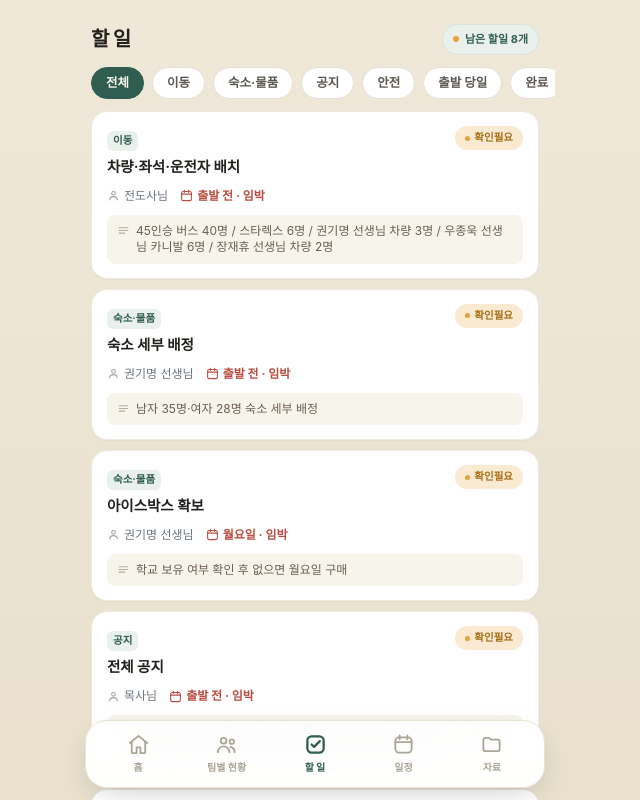
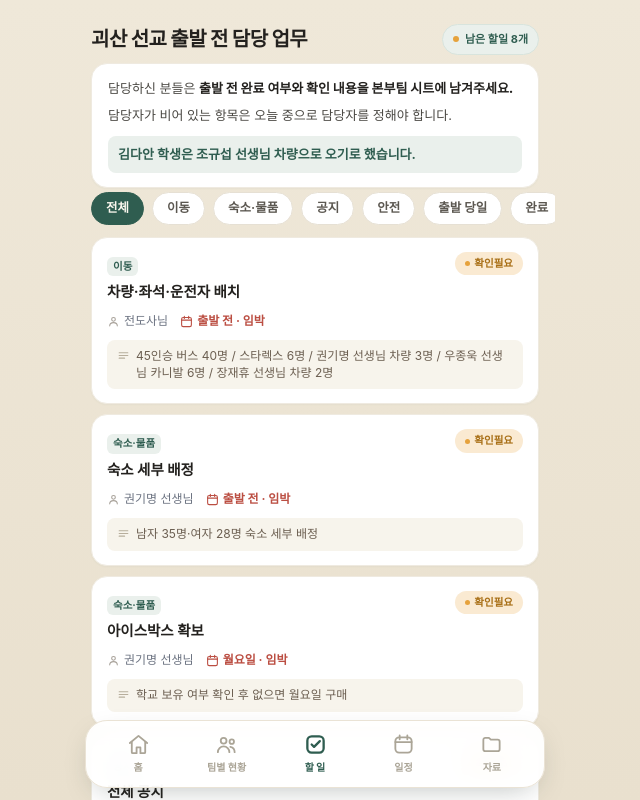
Before and after one commit to jaehue/lordsteens-2026-mission-trip, a Next.js app: page /tasks in a window 1280 px wide. Shown: the top 800 px of the page, without its empty margins (325-965 px from the left). Built offline with nearby package versions, Linux system fonts and the light colour scheme; a web font is replaced by a local one.

Commit message:
Add departure task notice

```diff
--- a/src/app/tasks/page.tsx
+++ b/src/app/tasks/page.tsx
@@ -5,7 +5,18 @@ import { getTasks, TASK_CHIPS } from "@/lib/dashboard";
 export default function TasksPage() {
   return (
     <>
-      <ScreenHeader title="할 일" />
+      <ScreenHeader title="괴산 선교 출발 전 담당 업무" />
+      <div className="mx-auto w-full max-w-[480px] px-4">
+        <section className="rounded-2xl border border-[#EFEAE0] bg-white px-4 py-3.5 text-[13px] leading-relaxed text-[#4B4944] shadow-[0_1px_2px_rgba(47,93,80,0.04)]">
+          <p>
+            담당하신 분들은 <strong className="font-extrabold text-[#23211E]">출발 전 완료 여부와 확인 내용을 본부팀 시트에 남겨주세요.</strong>
+          </p>
+          <p className="mt-1.5">담당자가 비어 있는 항목은 오늘 중으로 담당자를 정해야 합니다.</p>
+          <p className="mt-2.5 rounded-lg bg-[#EAF0EC] px-2.5 py-2 font-bold text-[#2F5D50]">
+            김다안 학생은 조규섭 선생님 차량으로 오기로 했습니다.
+          </p>
+        </section>
+      </div>
       <TasksView tasks={getTasks()} chips={TASK_CHIPS} />
     </>
   );
```
